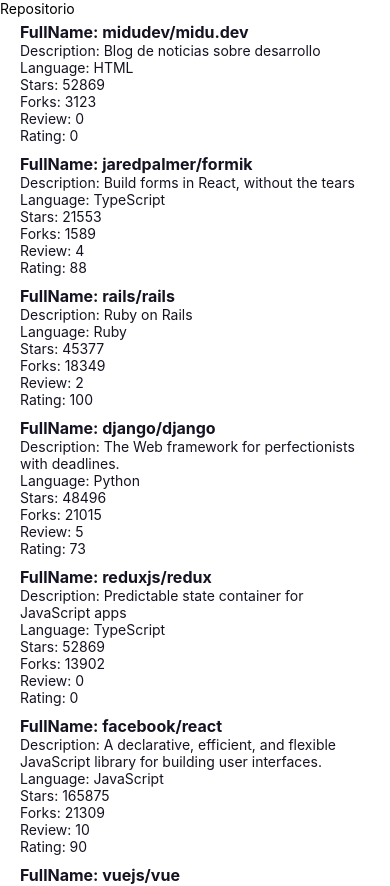
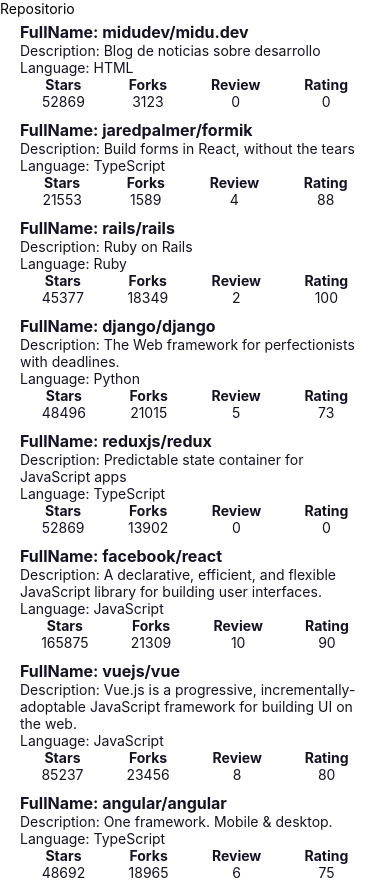
Before and after one commit to soyluisarrieta/react-native, a React Native app: screen / in a window 390 px wide. Shown: the top 886 px of the page. Built offline with nearby package versions, Linux system fonts and the light colour scheme.

Commit message:
Add styles usign flexbox of the View

```diff
--- a/src/components/RepositoryItem.jsx
+++ b/src/components/RepositoryItem.jsx
@@ -1,26 +1,36 @@
 import { StyleSheet, View } from 'react-native'
 import StyledText from './StyledText'
 
-function RepositoryItem ({ item }) {
-  const {
-    id,
-    fullName,
-    description,
-    language,
-    stargazersCount,
-    forksCount,
-    reviewCount,
-    ratingAverage
-  } = item
+function RepositoryStats ({ stargazersCount, forksCount, reviewCount, ratingAverage }) {
   return (
-    <View key={id} style={styles.container}>
-      <StyledText fontWeight='bold' fontSize='subheading'>FullName: {fullName}</StyledText>
-      <StyledText>Description: {description}</StyledText>
-      <StyledText>Language: {language}</StyledText>
-      <StyledText>Stars: {stargazersCount}</StyledText>
-      <StyledText>Forks: {forksCount}</StyledText>
-      <StyledText>Review: {reviewCount}</StyledText>
-      <StyledText>Rating: {ratingAverage}</StyledText>
+    <View style={{ flexDirection: 'row', justifyContent: 'space-around' }}>
+      <View>
+        <StyledText align='center' fontWeight='bold'>Stars</StyledText>
+        <StyledText align='center'>{stargazersCount}</StyledText>
+      </View>
+      <View>
+        <StyledText align='center' fontWeight='bold'>Forks</StyledText>
+        <StyledText align='center'>{forksCount}</StyledText>
+      </View>
+      <View>
+        <StyledText align='center' fontWeight='bold'>Review</StyledText>
+        <StyledText align='center'>{reviewCount}</StyledText>
+      </View>
+      <View>
+        <StyledText align='center' fontWeight='bold'>Rating</StyledText>
+        <StyledText align='center'>{ratingAverage}</StyledText>
+      </View>
+    </View>
+  )
+}
+
+function RepositoryItem (props) {
+  return (
+    <View key={props.id} style={styles.container}>
+      <StyledText fontWeight='bold' fontSize='subheading'>FullName: {props.fullName}</StyledText>
+      <StyledText>Description: {props.description}</StyledText>
+      <StyledText>Language: {props.language}</StyledText>
+      <RepositoryStats {...props} />
     </View>
   )
 }
--- a/src/components/RepositoryList.jsx
+++ b/src/components/RepositoryList.jsx
@@ -8,7 +8,7 @@
       data={repositories}
       ItemSeparatorComponent={() => <Text />}
       renderItem={({ item }) => (
-        <RepositoryItem item={item} />
+        <RepositoryItem {...item} />
       )}
     />
   )
--- a/src/components/StyledText.jsx
+++ b/src/components/StyledText.jsx
@@ -20,20 +20,15 @@
   subheading: {
     fontSize: theme.fontSizes.subheading
   },
-  orange: {
-    color: '#e53'
-  },
-  big: {
-    fontSize: 20
-  },
-  small: {
-    fontSize: 10
+  textAlignCenter: {
+    textAlign: 'center'
   }
 })
 
-export default function StyledText ({ children, color, fontSize, fontWeight, style, ...restOfProps }) {
+export default function StyledText ({ children, align, color, fontSize, fontWeight, style, ...restOfProps }) {
   const textStyles = [
     styles.text,
+    align === 'center' && styles.textAlignCenter,
     color === 'primary' && styles.colorPrimary,
     color === 'secondary' && styles.colorSecondary,
     fontSize === 'subheading' && styles.subheading,
```
